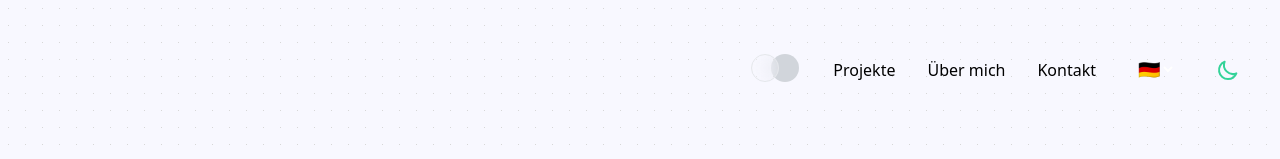
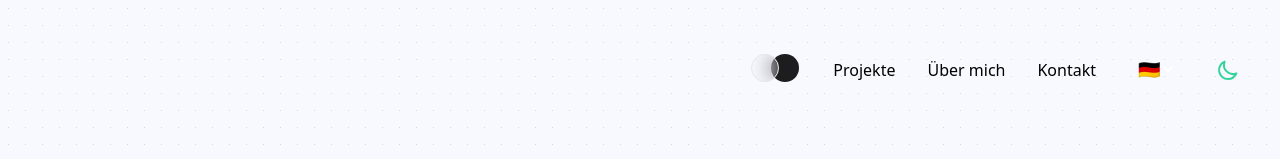
Before and after one commit to simonheisstpeter/Fabio_sh, a Next.js app: page / in a window 1280 px wide. Shown: the top 159 px of the page. Built offline with nearby package versions, Linux system fonts and the light colour scheme.

Commit message:
Update Loader.js

```diff
--- a/components/Loader.js
+++ b/components/Loader.js
@@ -6,7 +6,7 @@ const Loader = ({ big }) => {
           big
             ? "h-[180px] w-[180px] before:animate-loaderRetourBig after:animate-loaderBig"
             : "h-7 w-7 translate-y-1.5 before:animate-loaderRetourSmall after:animate-loaderSmall"
-        } before:content after:content relative mx-auto block before:absolute before:inset-0 before:rounded-full before:bg-gray-300 before:duration-200 after:absolute after:inset-0 after:z-[1] after:rounded-full after:border-[1px] after:border-loaderBorder after:bg-loaderAlpha after:backdrop-blur-[10px] hover:before:bg-emerald-400`}
+        } before:content after:content relative mx-auto block before:absolute before:inset-0 before:rounded-full before:bg-darkDotsGray bg- before:dark:bg-gray-200 before:duration-200 after:absolute after:inset-0 after:z-[1] after:rounded-full after:border-[1px] after:border-loaderBorder after:bg-loaderAlpha after:backdrop-blur-[10px] hover:before:bg-emerald-400`}
       ></span>
     </div>
   );
```
